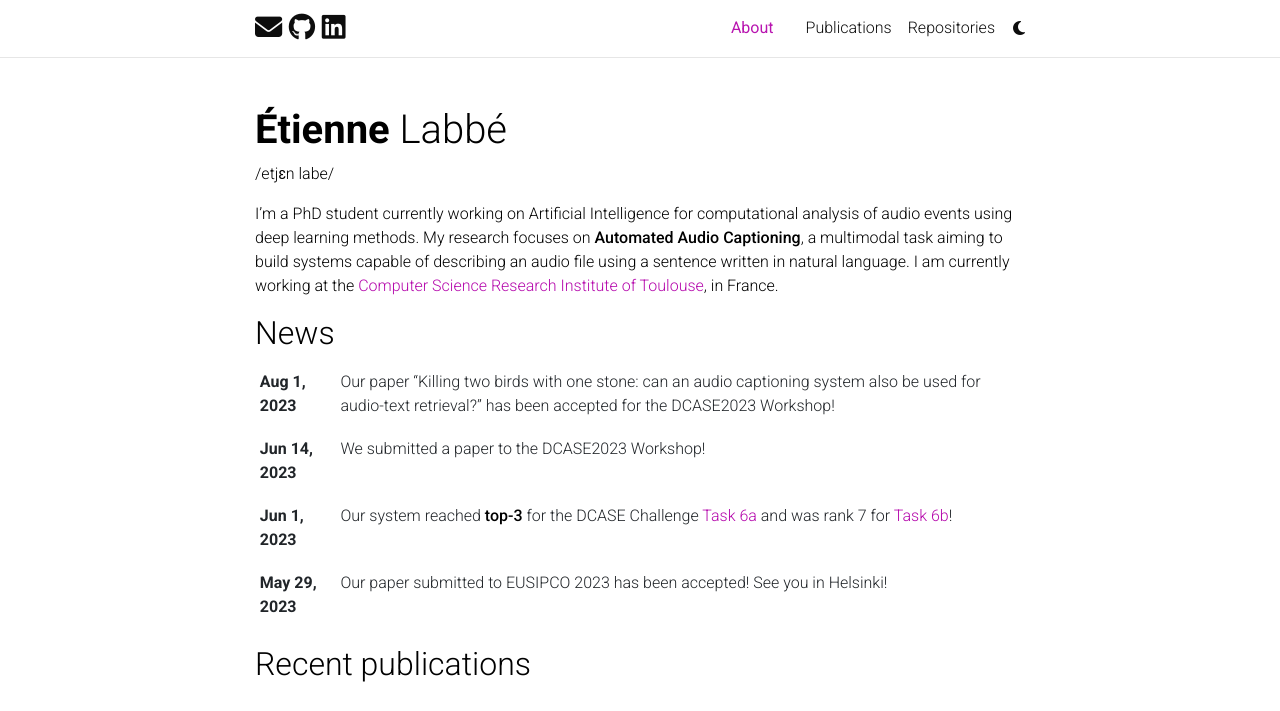
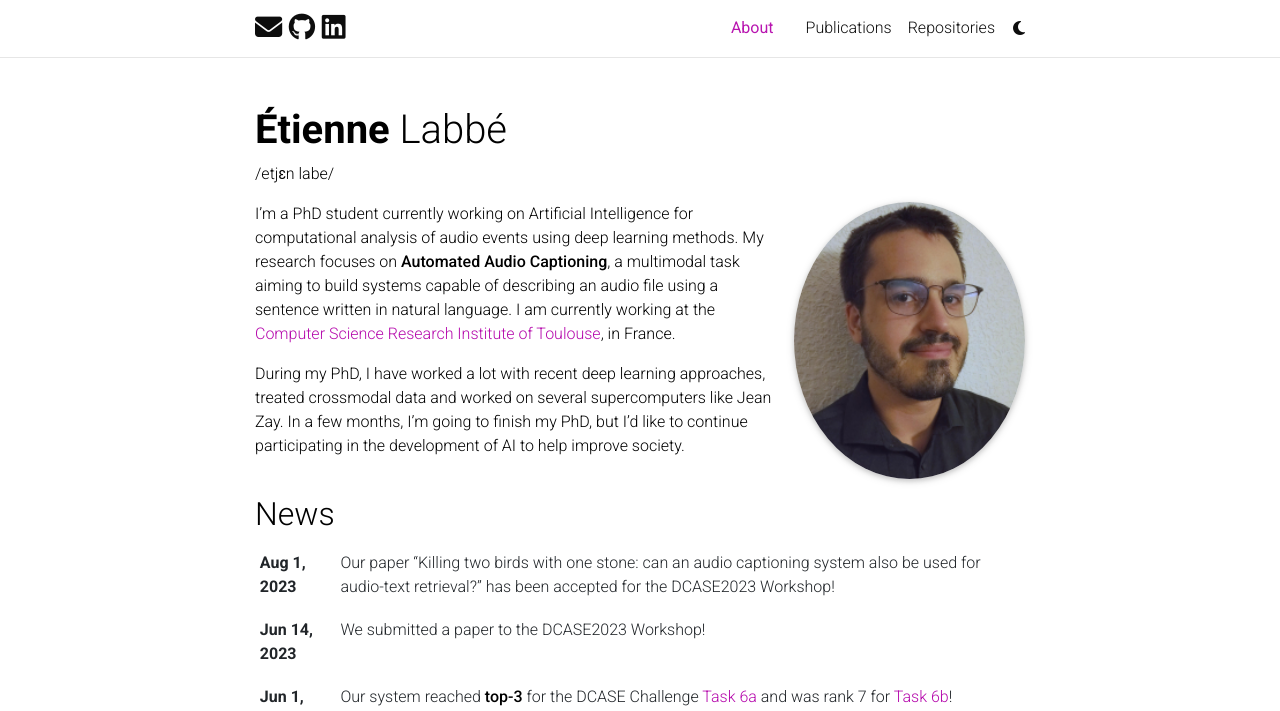
Before and after one commit to Labbeti/labbeti.github.io, a Jekyll site: the page built from _pages/about.md, in a window 1280 px wide and 1163 px high, cut to the strip 0-711 px from the top of the window. Built offline with Jekyll 4.4.1, drawn with Linux system fonts in a browser that asks for light colours; full-size pictures stand in for the smaller copies a plugin makes; comment, search, counter and statistics services are not loaded; a style sheet for code colours, icons or effects is not loaded; part of the change alters nothing that is shown.

```diff
--- a/_pages/about.md
+++ b/_pages/about.md
@@ -4,10 +4,10 @@ title: About
 permalink: /
 subtitle: /etjɛn labe/
 
-# profile:
-#   align: right
-#   image: prof_pic.jpg
-#   image_circular: true # crops the image to make it circular
+profile:
+  align: right
+  image: labbeti.jpg
+  image_circular: true # crops the image to make it circular
 #   address: >
 #     <p>Cr Rose Dieng-Kuntz</p>
 #     <p>31400 Toulouse, France</p>
@@ -20,6 +20,8 @@ social: true  # includes social icons at the bottom of the page
 
 I'm a PhD student currently working on Artificial Intelligence for computational analysis of audio events using deep learning methods. My research focuses on **Automated Audio Captioning**, a multimodal task aiming to build systems capable of describing an audio file using a sentence written in natural language. I am currently working at the <a href='https://www.irit.fr/en/home/'>Computer Science Research Institute of Toulouse</a>, in France.
 
+During my PhD, I have worked a lot with recent deep learning approaches, treated crossmodal data and worked on several supercomputers like Jean Zay. In a few months, I'm going to finish my PhD, but I'd like to continue participating in the development of AI to help improve society.
+
 <!-- Write your biography here. Tell the world about yourself. Link to your favorite [subreddit](http://reddit.com). You can put a picture in, too. The code is already in, just name your picture `prof_pic.jpg` and put it in the `img/` folder.
 
 Put your address / P.O. box / other info right below your picture. You can also disable any of these elements by editing `profile` property of the YAML header of your `_pages/about.md`. Edit `_bibliography/papers.bib` and Jekyll will render your [publications page](/al-folio/publications/) automatically.
```
Also changed, not shown: assets/img/labbeti.jpg (added).
